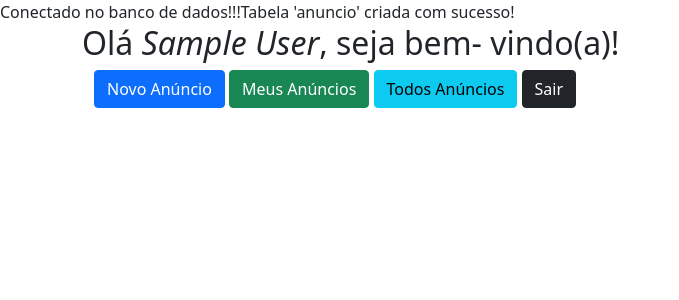
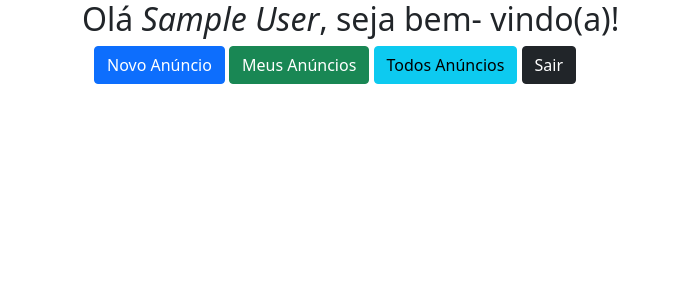
Before and after one commit to MateusOliveiraT25/BackEnd, a PHP site: page /index_logado.php in a window 1280 px wide. Shown: the top 300 px of the page, without its empty margins (0-679 px from the left). Run offline with PHP 8.4, Linux system fonts and the light colour scheme; the visitor is signed in with stand-in values (Sample User, id 1); data that the repository does not hold is empty; some libraries are stand-ins or nearby versions.

Commit message:
21/02/24

```diff
--- a/PhpProjetos/ProjetoDoacaoPet/conectaBD.php
+++ b/PhpProjetos/ProjetoDoacaoPet/conectaBD.php
@@ -14,7 +14,7 @@ try {
 // errmode
 $pdo = new PDO("pgsql:host=$endereco;port=5432;dbname=$banco", $admin, $senha,
 [PDO::ATTR_ERRMODE => PDO::ERRMODE_EXCEPTION]);
-echo "Conectado no banco de dados!!!";
+
 $sql = "CREATE TABLE IF NOT EXISTS usuarios (
     nome VARCHAR(100) NOT NULL,
     data_nascimento DATE NOT NULL,
@@ -48,7 +48,7 @@ try {
     $stmtCreateTable = $pdo->prepare($sqlCreateTable);
     $stmtCreateTable->execute();
 
-    echo "Tabela 'anuncio' criada com sucesso!";
+
 } catch (PDOException $e) {
     die("Erro ao criar tabela 'anuncio': " . $e->getMessage());
 }
```
Also changed, not shown: PhpProjetos/ProjetoDoacaoPet/index_logado.php (line endings or trailing spaces).
